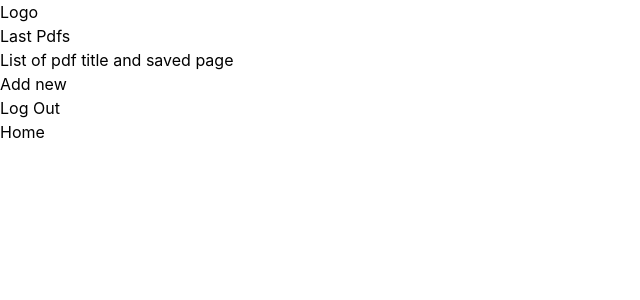
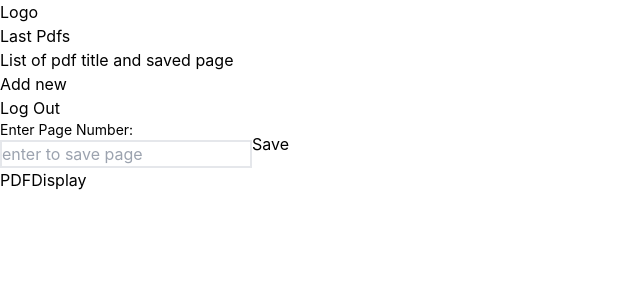
Before and after one commit to berkaysson/read-pdf-by-page, a React (Create React App) app: page / in a window 1280 px wide. Shown: the top 300 px of the page, without its empty margins (0-640 px from the left). Built offline with nearby package versions, Linux system fonts and the light colour scheme; no server answers; the database is empty; sample sign-in values are in the browser's storage.

Commit message:
Implement PageInputForm and PDFDisplay

```diff
--- a/src/pages/Home.tsx
+++ b/src/pages/Home.tsx
@@ -1,7 +1,12 @@
 import React from 'react'
+import { PageInputForm } from '../components/main/forms/PageInputForm'
+import { PDFDisplay } from '../components/main/displays/PDFDisplay'
 
-export const Home = () => {
+export const Home: React.FC = () => {
   return (
-    <div>Home</div>
+    <div>
+        <PageInputForm />
+        <PDFDisplay />
+    </div>
   )
 }
```
